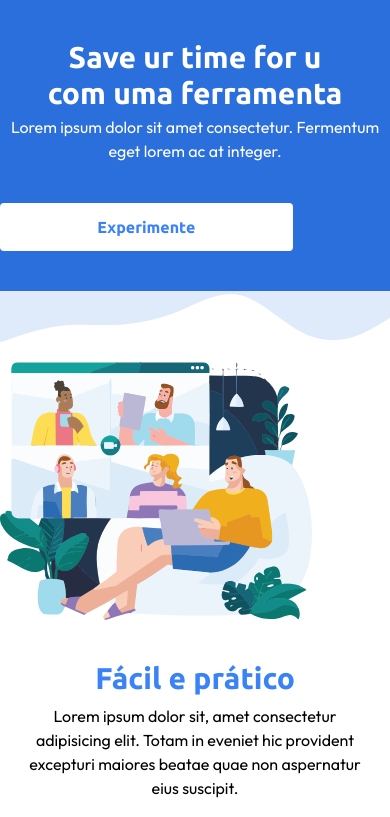
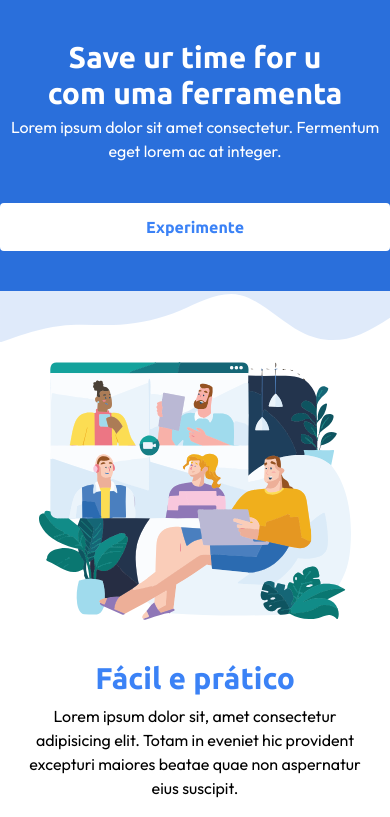
Before and after one commit to Fabiana1vo/Prodmon, an Angular app: page / in a window 390 px wide. Shown: the part 1740-2557 px from the top of the page. Built offline with nearby package versions, Linux system fonts and the light colour scheme.

Commit message:
ajustando alinhando os itens no centro, no mobile

```diff
--- a/src/app/components/home/home.component.html
+++ b/src/app/components/home/home.component.html
@@ -96,8 +96,8 @@
         <h1 class="font-Ubuntu text-white font-semibold font-Ubuntu text-3xl text-center sm:text-center md:text-center lg:text-start xl:text-start"> Save ur time for u <h1>com uma ferramenta</h1>
         </h1>
           <p class="text-white font-Outfit w-full sm:w-full md:w-full lg:w-3/4 xl:w-3/4 py-1 text-center sm:text-center md:text-center lg:text-start xl:text-start pb-5">Lorem ipsum dolor sit amet consectetur. Fermentum eget lorem ac at integer.</p>
-          <div class="button mt-5 justify-start flex">
-            <a href="#" class="text-blue-500 font-Ubuntu  bg-white text-center  rounded py-3  w-3/4 font-bold"><button class="w-9/12">Experimente</button></a>
+          <div class="button mt-5 justify-center flex">
+            <a href="#" class="text-blue-500 font-Ubuntu  bg-white text-center  rounded py-3  w-full font-bold"><button class="w-9/12">Experimente</button></a>
              </div>
         </div>
     </div>
@@ -132,7 +132,7 @@
     </div>
 
     <div class="w-full sm:w-full md:w-full lg:w-1/2 xl:w-1/2 justify-center items-center flex flex-col order-first sm:order-first md:order-first lg:order-last xl:order-last">
-    <div><img src="/assets/images/imagemQuatro.svg" alt="" width="80%"  style="max-width:600px;"></div>
+    <div class="flex justify-center"><img src="/assets/images/imagemQuatro.svg" alt="" width="80%"  style="max-width:600px;"></div>
     </div>
 
   </div>
```
